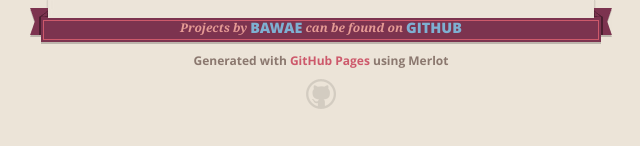
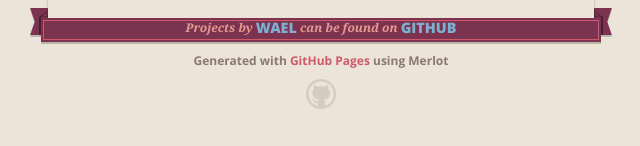
Before and after one commit to bawae/bawae.github.io, a plain HTML site: page index.html in a window 1280 px wide. Shown: the part 1360-1506 px from the top of the page, 319-959 px from the left. Drawn offline with nearby package versions, Linux system fonts and the light colour scheme.

Commit message:
premiere modif

```diff
--- a/index.html
+++ b/index.html
@@ -17,7 +17,7 @@
         $('#main_content').headsmart()
       })
     </script>
-    <title>Bawae.GitHub.io by bawae</title>
+    <title>Le site de Wael</title>
   </head>
 
   <body>
@@ -81,7 +81,7 @@ $ git checkout gh-pages
       <footer>
         <span class="ribbon-outer">
           <span class="ribbon-inner">
-            <p>Projects by <a href="https://github.com/bawae">bawae</a> can be found on <a href="https://github.com/bawae">GitHub</a></p>
+            <p>Projects by <a href="https://github.com/bawae">wael</a> can be found on <a href="https://github.com/bawae">GitHub</a></p>
           </span>
           <span class="left-tail"></span>
           <span class="right-tail"></span>
```
